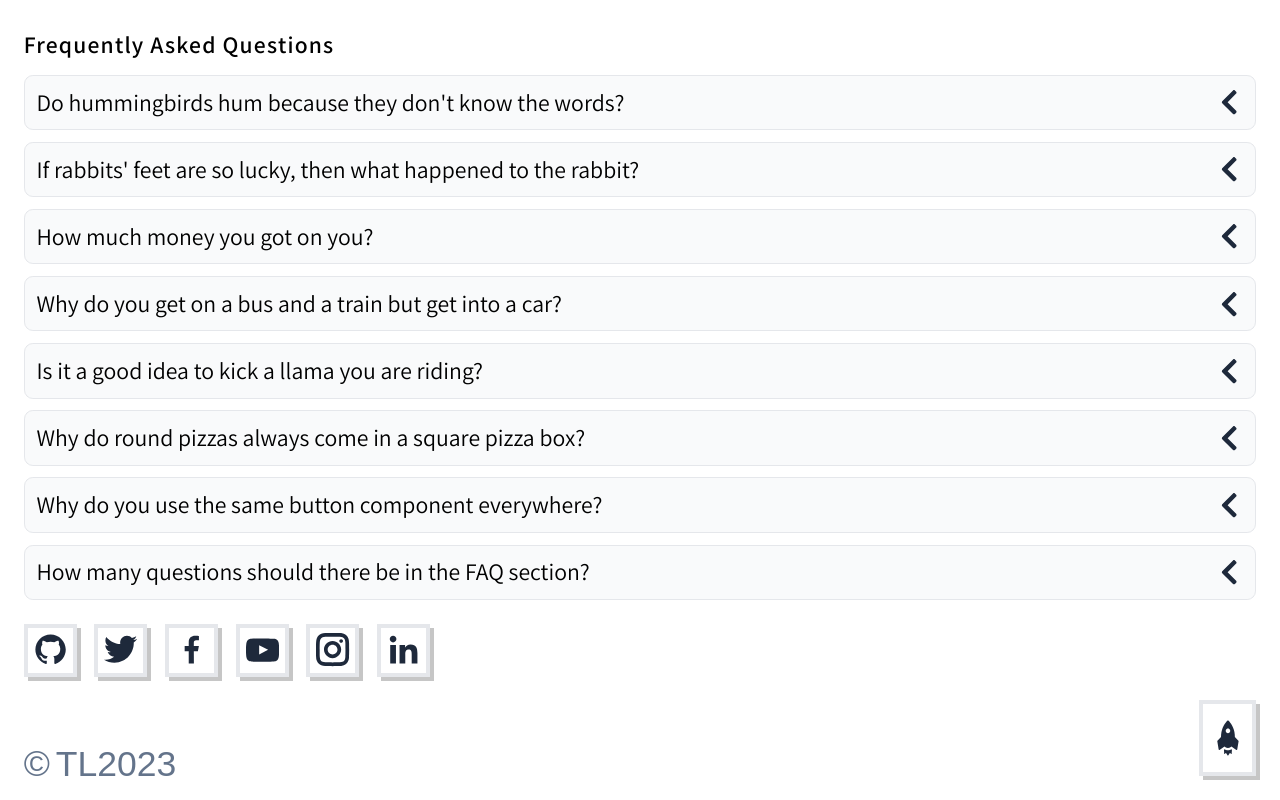
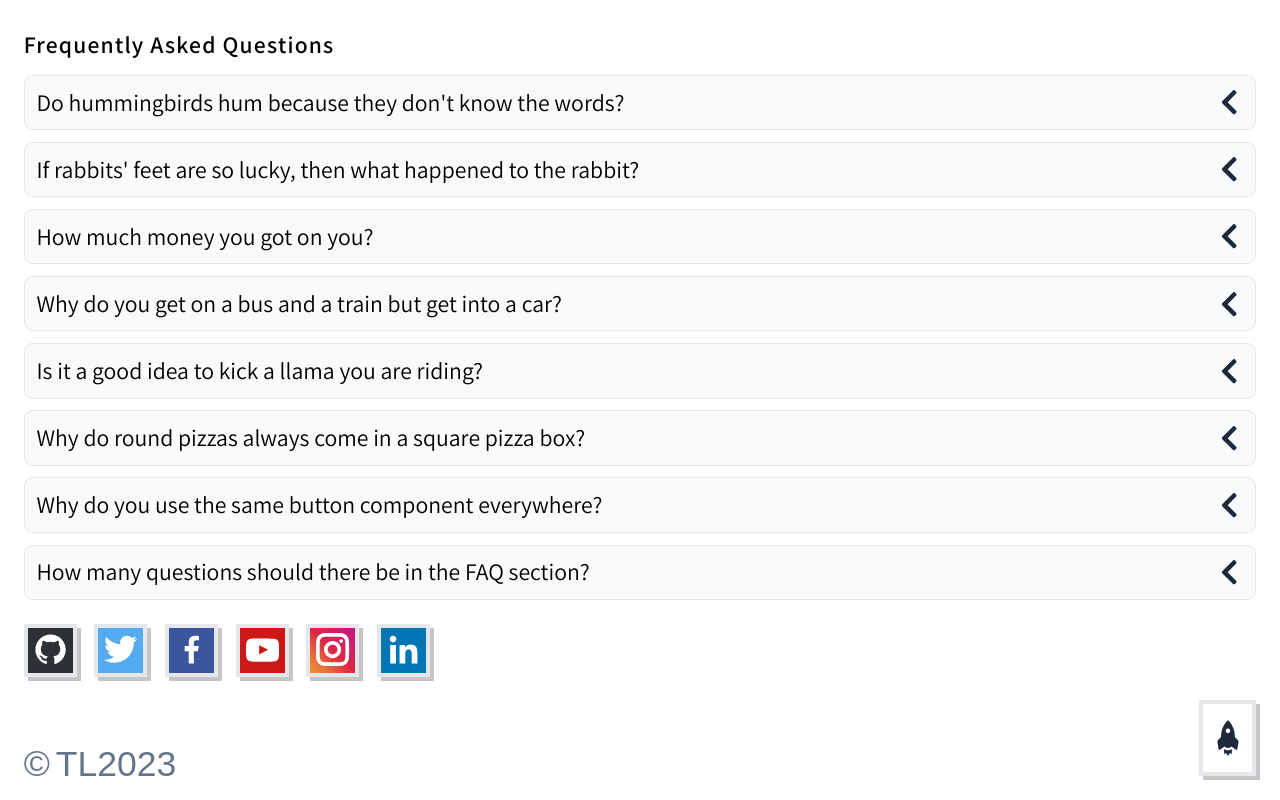
Before and after one commit to LTeemu/Next13_one, a Next.js app: page / in a window 1280 px wide. Shown: the part 796-1596 px from the top of the page. Built offline with nearby package versions, Linux system fonts and the light colour scheme; a web font is replaced by a local one.

Commit message:
Format, style changes

```diff
--- a/app/components/Button.jsx
+++ b/app/components/Button.jsx
@@ -1,5 +1,4 @@
 'use client'
-
 export function tempClick() {
   console.log('Clicked button')
 }
--- a/app/components/FAQBox.jsx
+++ b/app/components/FAQBox.jsx
@@ -17,8 +17,8 @@ export default function FAQBox({ question, answer }) {
       </button>
 
       <p
-        className={`backdrop-brightness-[0.97] whitespace-pre-wrap rounded-md px-2 transition-all overflow-hidden duration-200 ${
-          open ? 'py-1 mt-1 border-[0.08em] border-gray-200 max-h-[750px]' : 'max-h-0 py-0'
+        className={`backdrop-brightness-[0.97] border-gray-200 border-x-[0.08em] whitespace-pre-wrap rounded-md px-2 transition-all overflow-hidden duration-200 ${
+          open ? 'py-1 mt-1 max-h-[750px] border-y-[0.08em]' : 'max-h-0'
         }`}
       >
         {answer}
--- a/app/components/Footer.jsx
+++ b/app/components/Footer.jsx
@@ -7,12 +7,42 @@ export default function Footer() {
     <footer className='px-4 mt-4 mb-2'>
       {/*Buttons*/}
       <div className='flex gap-x-3'>
-        <ButtonLink content={<GrGithub style={{ fontSize: '1.4rem' }} />} href='https://github.com/lteemu' classContainer='text-slate-800 p-1' blank />
-        <ButtonLink content={<GrTwitter style={{ fontSize: '1.4rem' }} />} href='https://twitter.com' classContainer='text-slate-800 p-1' blank />
-        <ButtonLink content={<GrFacebookOption style={{ fontSize: '1.4rem' }} />} href='https://facebook.com' classContainer='text-slate-800 p-1' blank />
-        <ButtonLink content={<GrYoutube style={{ fontSize: '1.4rem' }} />} href='https://youtube.com' classContainer='text-slate-800 p-1' blank />
-        <ButtonLink content={<GrInstagram style={{ fontSize: '1.4rem' }} />} href='https://instagram.com' classContainer='text-slate-800 p-1' blank />
-        <ButtonLink content={<GrLinkedinOption style={{ fontSize: '1.4rem' }} />} href='https://linkedin.com' classContainer='text-slate-800 p-1' blank />
+        <ButtonLink
+          content={<GrGithub style={{ fontSize: '1.4rem' }} />}
+          href='https://github.com/lteemu'
+          classContainer='bg-[#2b3137] text-white p-1'
+          blank
+        />
+        <ButtonLink
+          content={<GrTwitter style={{ fontSize: '1.4rem' }} />}
+          href='https://twitter.com'
+          classContainer='bg-[#54abef] text-white p-1'
+          blank
+        />
+        <ButtonLink
+          content={<GrFacebookOption style={{ fontSize: '1.4rem' }} />}
+          href='https://facebook.com'
+          classContainer='bg-[#3c569e] text-white p-1'
+          blank
+        />
+        <ButtonLink
+          content={<GrYoutube style={{ fontSize: '1.4rem' }} />}
+          href='https://youtube.com'
+          classContainer='bg-[#ce1719] text-white p-1'
+          blank
+        />
+        <ButtonLink
+          content={<GrInstagram style={{ fontSize: '1.4rem' }} />}
+          href='https://instagram.com'
+          classContainer='text-white p-1 instagramBG'
+          blank
+        />
+        <ButtonLink
+          content={<GrLinkedinOption style={{ fontSize: '1.4rem' }} />}
+          href='https://linkedin.com'
+          classContainer='bg-[#0076b4] text-white p-1'
+          blank
+        />
       </div>
 
       {/*Copyright + rocket*/}
--- a/app/components/Navigation.jsx
+++ b/app/components/Navigation.jsx
@@ -51,15 +51,15 @@ export default function Navigation() {
           {/*Dark background*/}
           <div
             onClick={closeMenu}
-            className={`fixed top-0 left-0 cursor-pointer z-10 w-screen h-screen bg-[rgba(0,0,0,0.5)] transition-opacity duration-500 ease-in-out ${
-              open ? 'opacity-1 backdrop-blur-sm' : 'opacity-0 pointer-events-none'
+            className={`fixed top-0 left-0 cursor-pointer z-10 w-screen h-screen bg-[rgba(0,0,0,0.75)] transition-opacity duration-500 ease-in-out ${
+              open ? 'opacity-1' : 'opacity-0 pointer-events-none'
             }`}
           ></div>
 
           {/*Link container*/}
           <div
-            className={`fixed border-r-[0.2em] border-gray-200 top-0 gap-y-4 py-4 flex flex-col overflow-x-hidden z-20 w-[70vw] h-screen bg-white ease-in-out transition-all duration-500 ${
-              open ? 'left-0' : '-left-full'
+            className={`fixed outline-4 outline-slate-200 outline top-0 gap-y-4 py-4 flex flex-col overflow-x-hidden z-20 w-[70vw] max-w-[300px] h-screen bg-white rounded-tl-2xl rounded-bl-2xl ease-in-out transition-[right] duration-500 ${
+              open ? 'right-0' : '-right-full'
             }`}
           >
             {links.map((link, i) => {
--- a/app/globals.scss
+++ b/app/globals.scss
@@ -17,6 +17,13 @@
   to {
     transform: rotate(1turn);
   }
+}
+
+.instagramBG {
+  background: #f09433;
+  background: -moz-linear-gradient(45deg, #f09433 0%, #e6683c 25%, #dc2743 50%, #cc2366 75%, #bc1888 100%);
+  background: -webkit-linear-gradient(45deg, #f09433 0%, #e6683c 25%, #dc2743 50%, #cc2366 75%, #bc1888 100%);
+  background: linear-gradient(45deg, #f09433 0%, #e6683c 25%, #dc2743 50%, #cc2366 75%, #bc1888 100%);
 }
 
 .dashBorderAnim {
--- a/app/head.jsx
+++ b/app/head.jsx
@@ -8,9 +8,9 @@ export default function Head() {
   return (
     <>
       <title>{TITLE}</title>
-      <meta content="width=device-width, initial-scale=1" name="viewport" />
-      <meta name="description" content="Generated by create next app" />
-      <link rel="icon" href="/favicon.ico" />
+      <meta content='width=device-width, initial-scale=1' name='viewport' />
+      <meta name='description' content='Generated by create next app' />
+      <link rel='icon' href='/favicon.ico' />
     </>
   )
 }
```
